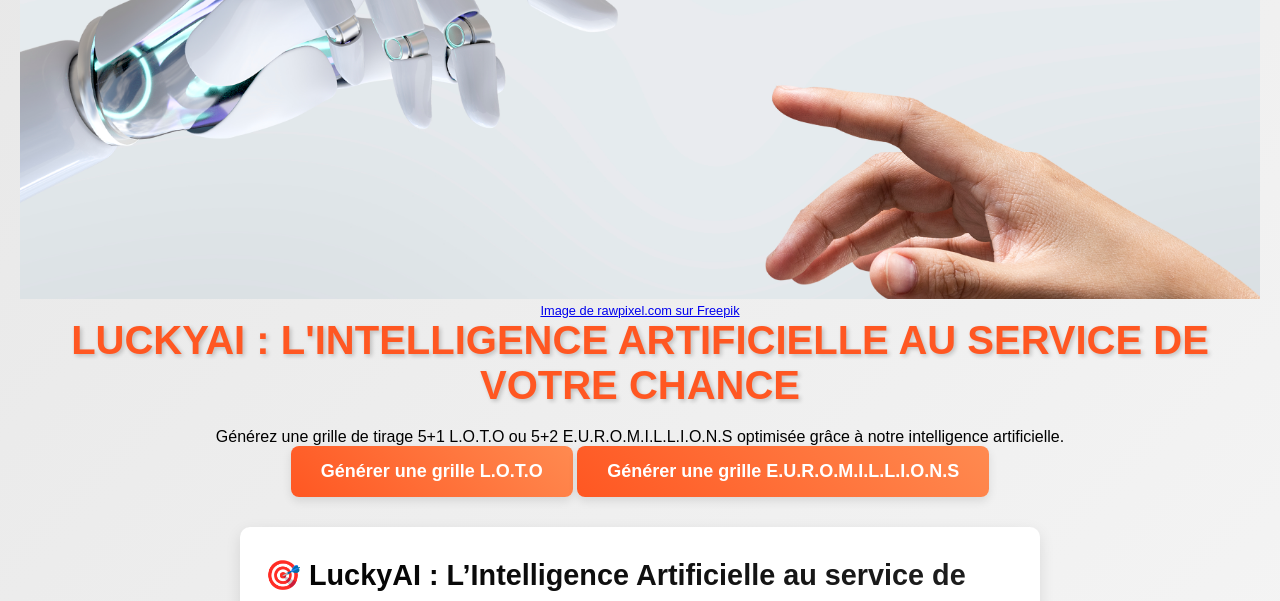
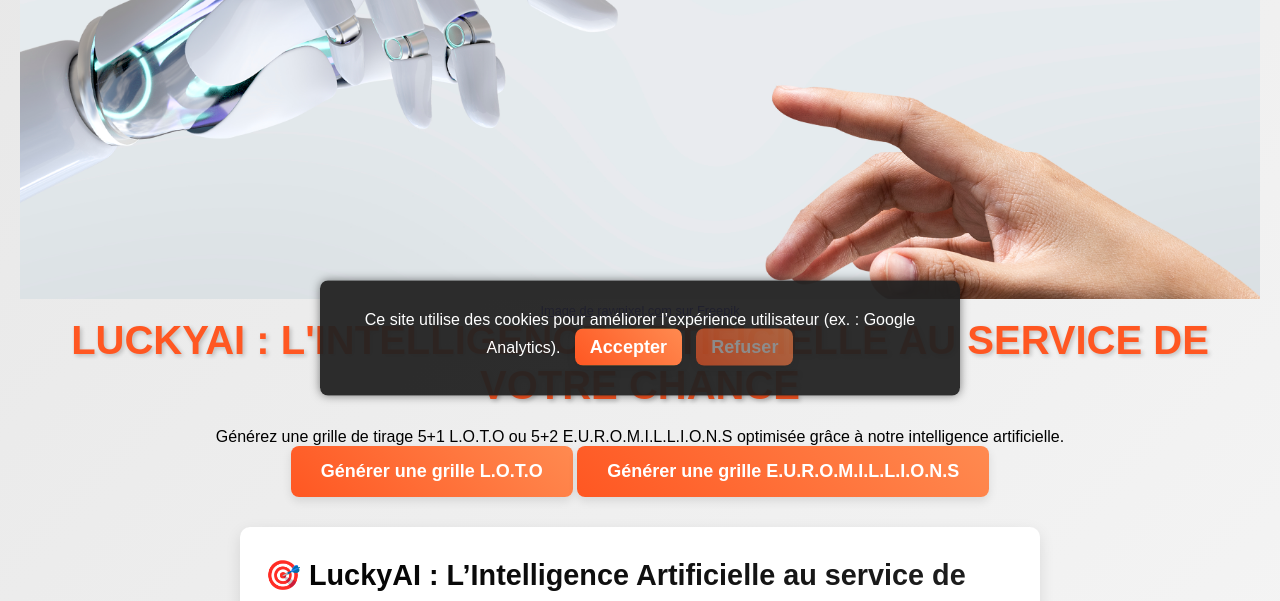
Before and after one commit to changetheworld06/luckyai, a Flask app: page / in a window 1280 px wide. Shown: the part 62-663 px from the top of the page. Run offline with Flask 3, Linux system fonts and the light colour scheme; parts of the project's set-up code (start-up, migrations or seed data) failed here and were passed over; some libraries are stand-ins or nearby versions.

Commit message:
Ajout du bandeau cookies centré avec gestion RGPD + tracking conditionnel

```diff
--- a/static/style.css
+++ b/static/style.css
@@ -352,3 +352,27 @@
     font-size: 0.9em;
     color: #666;
 }
+
+<style>
+#cookie-banner {
+  position: fixed;
+  bottom: 0;
+  left: 0;
+  right: 0;
+  background: #222;
+  color: #fff;
+  padding: 20px;
+  text-align: center;
+  z-index: 9999;
+  font-size: 0.9em;
+}
+#cookie-banner button {
+  margin-left: 10px;
+  padding: 8px 15px;
+  border: none;
+  cursor: pointer;
+  font-weight: bold;
+}
+#acceptCookies { background-color: #4CAF50; color: white; }
+#declineCookies { background-color: #f44336; color: white; }
+</style>
--- a/templates/index.html
+++ b/templates/index.html
@@ -1,14 +1,5 @@
 <!DOCTYPE html>
 <html lang="fr">
-    <!-- Google tag (gtag.js) -->
-<script async src="https://www.googletagmanager.com/gtag/js?id=G-VGN26YL2RJ"></script>
-<script>
-  window.dataLayer = window.dataLayer || [];
-  function gtag(){dataLayer.push(arguments);}
-  gtag('js', new Date());
-
-  gtag('config', 'G-VGN26YL2RJ');
-</script>
     <head>
         <meta charset="UTF-8">
         <meta name="viewport" content="width=device-width, initial-scale=1.0">
@@ -62,8 +53,42 @@
                 <li><a href="{{ url_for('blog') }}">Blog</a></li>
             </ul>
         </nav>
-    <script data-goatcounter="https://luckyai.goatcounter.com/count"
-        async src="//gc.zgo.at/count.js"></script>
+        <style>
+#cookie-banner {
+  position: fixed;
+  top: 50%;
+  left: 50%;
+  transform: translate(-50%, -50%);
+  background-color: rgba(34, 34, 34, 0.95); /* fond sombre avec transparence */
+  color: #fff;
+  padding: 30px;
+  text-align: center;
+  z-index: 9999;
+  font-size: 1em;
+  border-radius: 8px;
+  max-width: 90%;
+  box-shadow: 0 0 10px rgba(0, 0, 0, 0.5);
+}
+            #cookie-banner button {
+              margin-left: 10px;
+              padding: 8px 15px;
+              border: none;
+              cursor: pointer;
+              font-weight: bold;
+            }
+            #acceptCookies { background-color: #4CAF50; color: white; }
+            #declineCookies {
+  background-color: transparent;
+  color: #ccc;
+  border: 1px solid #555;
+  opacity: 0.6;
+}
+#declineCookies:hover {
+  opacity: 1;
+  color: #fff;
+  border-color: #888;
+}
+            </style>
     </head>
 <body>
 
@@ -196,6 +221,65 @@
             generateGrille("euromillions");
         });
     </script>
+<div id="cookie-banner" style="display: none;">
+    Ce site utilise des cookies pour améliorer l’expérience utilisateur (ex. : Google Analytics).
+    <button id="acceptCookies">Accepter</button>
+    <button id="declineCookies">Refuser</button>
+  </div>
 
+  <script>
+    function setCookie(name, value, days) {
+        let expires = "";
+        if (days) {
+            const date = new Date();
+            date.setTime(date.getTime() + (days*24*60*60*1000));
+            expires = "; expires=" + date.toUTCString();
+        }
+        document.cookie = name + "=" + value + expires + "; path=/";
+    }
+    function getCookie(name) {
+        return document.cookie.split('; ').find(row => row.startsWith(name + '='))?.split('=')[1];
+    }
+
+    window.addEventListener('DOMContentLoaded', function () {
+        const banner = document.getElementById("cookie-banner");
+        const consent = getCookie("cookieConsent");
+
+        if (!consent) {
+            banner.style.display = "block";
+        }
+
+        document.getElementById("acceptCookies").addEventListener("click", function () {
+            setCookie("cookieConsent", "true", 365);
+            banner.style.display = "none";
+            loadTrackingScripts();
+        });
+
+        document.getElementById("declineCookies").addEventListener("click", function () {
+            setCookie("cookieConsent", "false", 365);
+            banner.style.display = "none";
+        });
+
+        if (consent === "true") {
+            loadTrackingScripts();
+        }
+    });
+
+    function loadTrackingScripts() {
+        // Google Analytics
+        const gtagScript = document.createElement('script');
+        gtagScript.src = "https://www.googletagmanager.com/gtag/js?id=G-VGN26YL2RJ";
+        gtagScript.async = true;
+        document.head.appendChild(gtagScript);
+
+        gtagScript.onload = () => {
+            window.dataLayer = window.dataLayer || [];
+            function gtag(){ dataLayer.push(arguments); }
+            window.gtag = gtag;
+            gtag('js', new Date());
+            gtag('config', 'G-VGN26YL2RJ');
+        };
+    }
+  </script>
 </body>
 </html>
```
